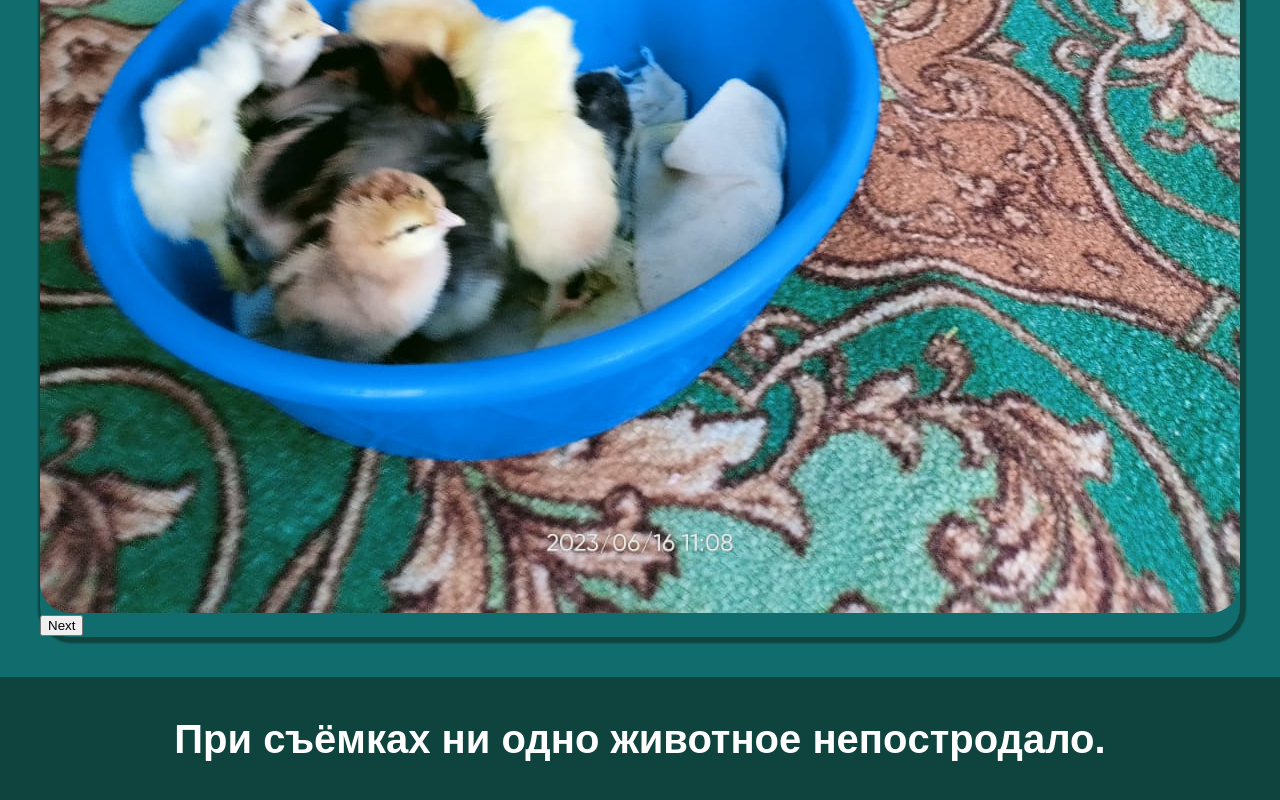
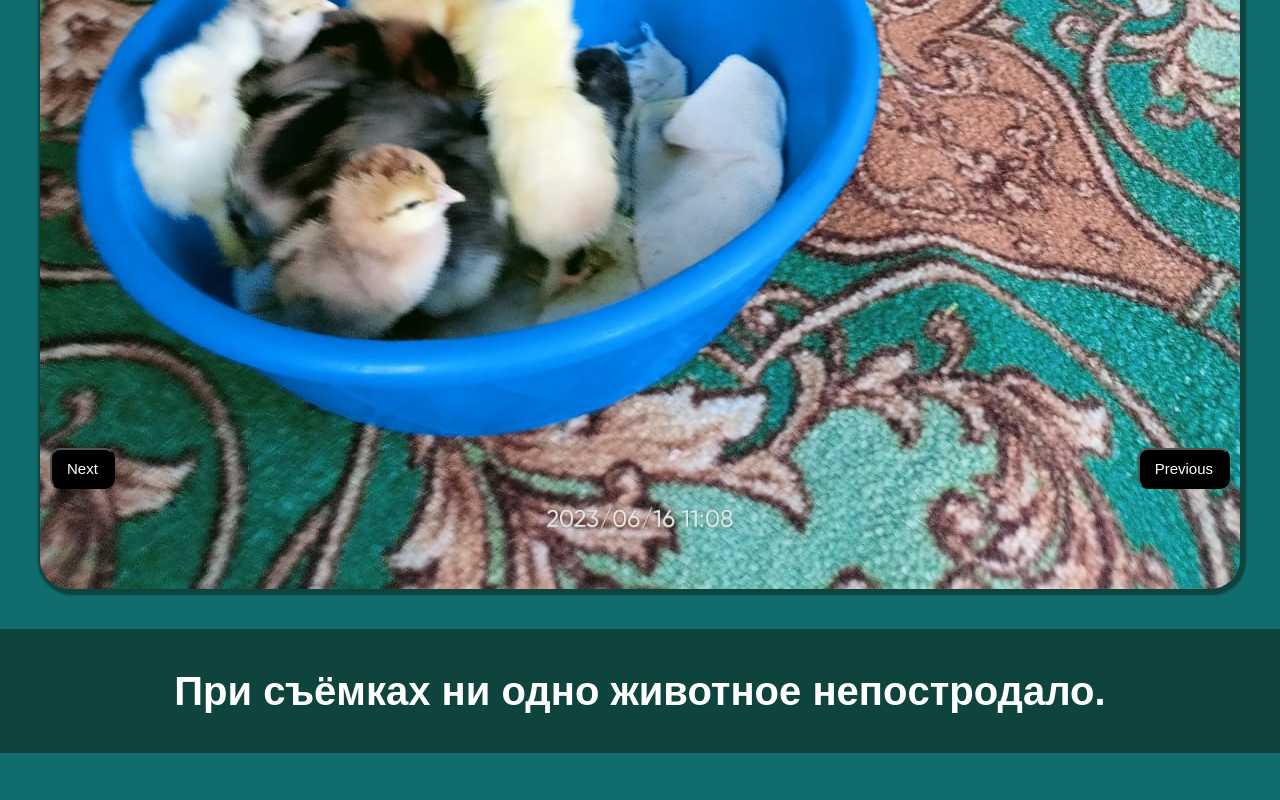
Before and after one commit to termyst/magnoliy, a plain HTML site: page index.html in a window 1280 px wide. Shown: the part 5211-6011 px from the top of the page. After the commit the page ends 5964 px from the top, so only its background shows below. Drawn offline with nearby package versions, Linux system fonts and the light colour scheme.

Commit message:
Update style.css

```diff
--- a/style.css
+++ b/style.css
@@ -122,6 +122,30 @@ h6 {
 	max-width: 1200px;
 }
 
+.slick-prev {
+	position: absolute;
+	right: 10px;
+	bottom: 100px;
+	z-index: 1000;
+	padding: 10px 15px;
+	background-color: #000;
+	color: #fff;
+	font-size: 15px;
+	border-radius: 10px;
+}
+
+.slick-next {
+	position: absolute;
+	left: 10px;
+	bottom: 100px;
+	z-index: 1000;
+	padding: 10px 15px;
+	background-color: #000;
+	color: #fff;
+	font-size: 15px;
+	border-radius: 10px;
+}
+
 
 .slick-dots {
 	position: absolute;
```
